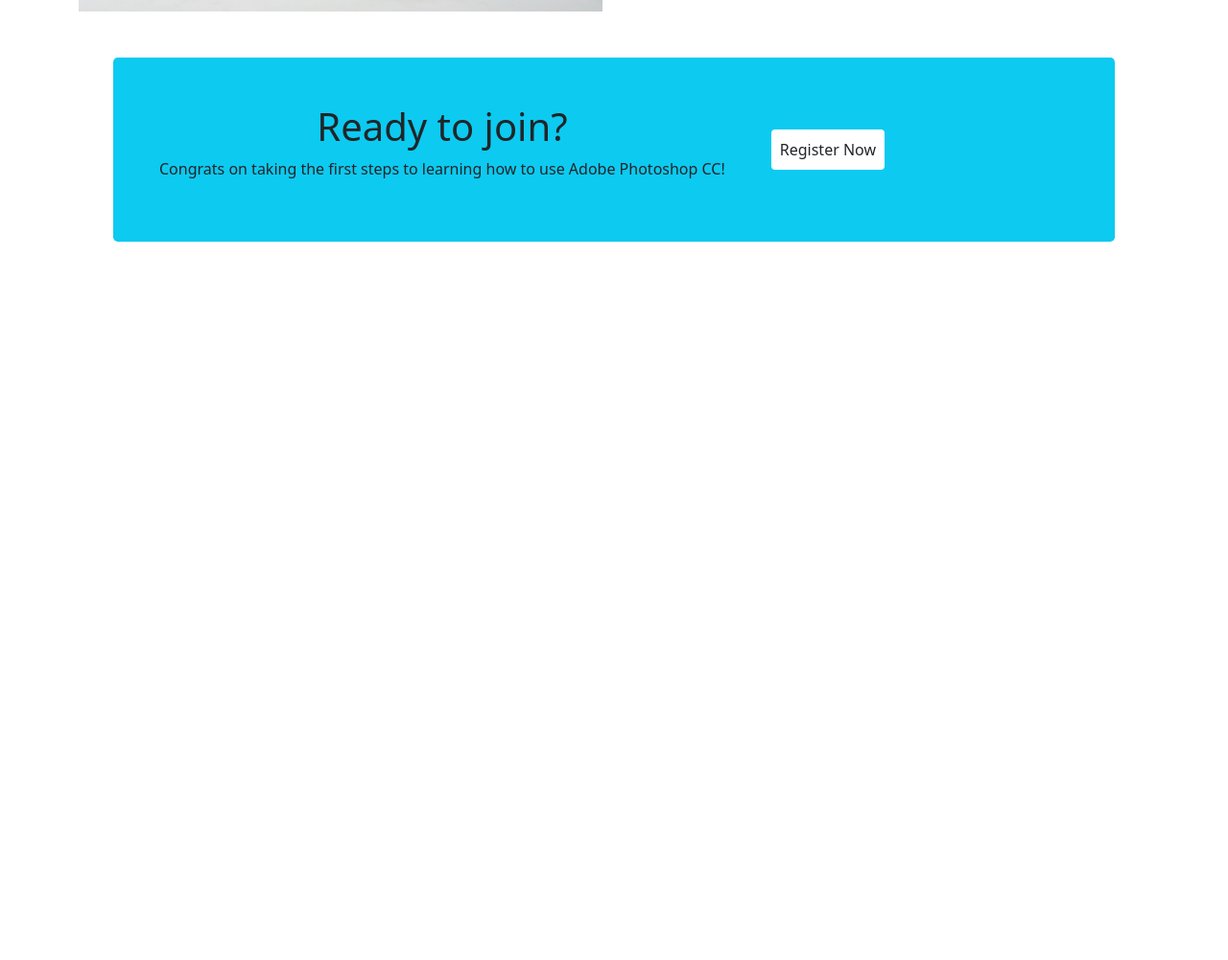
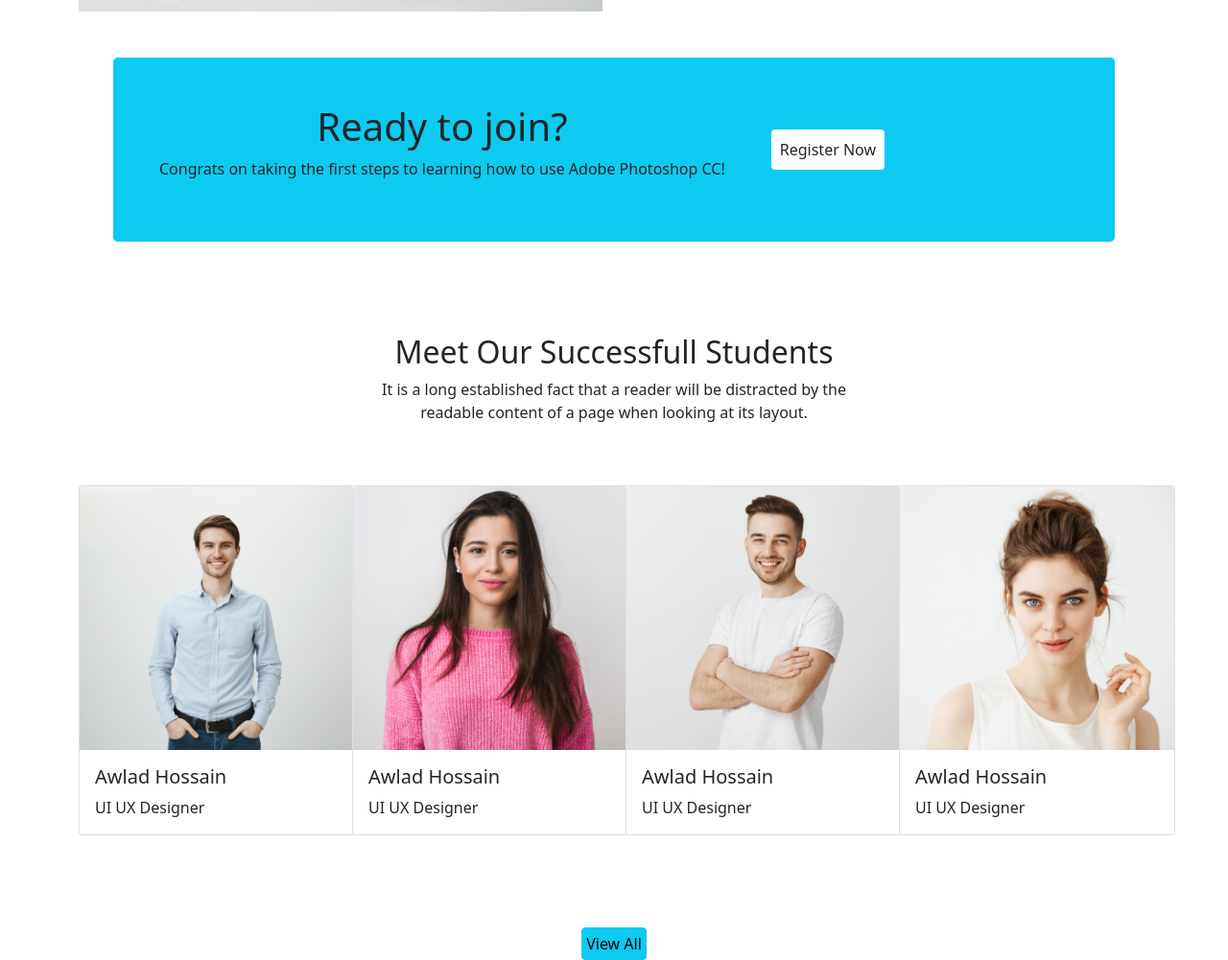
Before and after one commit to rahim8760/OnlineCourses, a plain HTML site: page index.html in a window 1280 px wide. Shown: the part 2614-3615 px from the top of the page at 96% size. Before the commit the page ends 2914 px from the top, so only its background shows below. Drawn offline with Linux system fonts and the light colour scheme; a web font is replaced by a local one.

Commit message:
student section

```diff
--- a/index.html
+++ b/index.html
@@ -225,6 +225,63 @@
         </div>
     </section>
     <!-- courses section end -->
+    <!-- student section start -->
+    <section>
+        <div class="container pt-5">
+            <div class="row ">
+                <div class="col col-md-8 offset-md-2 col-lg-6 pb-5 offset-lg-3 ">
+                    <h2 class="text-center">Meet Our Successfull Students</h2>
+                    <p class="text-center">It is a long established fact that a reader will be distracted by the readable content of a page when looking at its layout.</p>
+                </div>
+            </div>
+            <div class="row row-cols-1 row-cols-md-2 row-cols-lg-4">
+                <div class="col pb-5">
+                    <div class="card m-auto" style="width: 18rem;">
+                        <img src="images/student/student-1.png" class="card-img-top" alt="...">
+                        <div class="card-body">
+                          <h5 class="card-title">Awlad Hossain</h5>
+                          <p class="card-text">UI UX Designer</p>
+                        </div>
+                      </div>
+                </div>
+                <div class="col pb-5">
+                    <div class="card m-auto" style="width: 18rem;">
+                        <img src="images/student/student-2.png" class="card-img-top" alt="...">
+                        <div class="card-body">
+                          <h5 class="card-title">Awlad Hossain</h5>
+                          <p class="card-text">UI UX Designer</p>
+                        </div>
+                      </div>
+                </div>
+                <div class="col pb-5">
+                    <div class="card m-auto" style="width: 18rem;">
+                        <img src="images/student/student-3.png" class="card-img-top" alt="...">
+                        <div class="card-body">
+                          <h5 class="card-title">Awlad Hossain</h5>
+                          <p class="card-text">UI UX Designer</p>
+                        </div>
+                      </div>
+                </div>
+                <div class="col pb-5 d-none d-lg-block">
+                    <div class="card m-auto" style="width: 18rem;">
+                        <img src="images/student/student-4.png" class="card-img-top" alt="...">
+                        <div class="card-body">
+                          <h5 class="card-title">Awlad Hossain</h5>
+                          <p class="card-text">UI UX Designer</p>
+                        </div>
+                      </div>
+                </div>
+            </div>
+            <div class="row">
+                <div class="col ">
+                    <button class="btn btn-info d-block m-auto p-1 mt-5 .col-md-1">
+                        View All
+                    </button>
+                </div>
+            </div>
+        </div>
+    </section>
+    <!-- student section end -->
     <script src="asset/js/bootstrap.min.js"></script>
 </body>
 </html>
```
